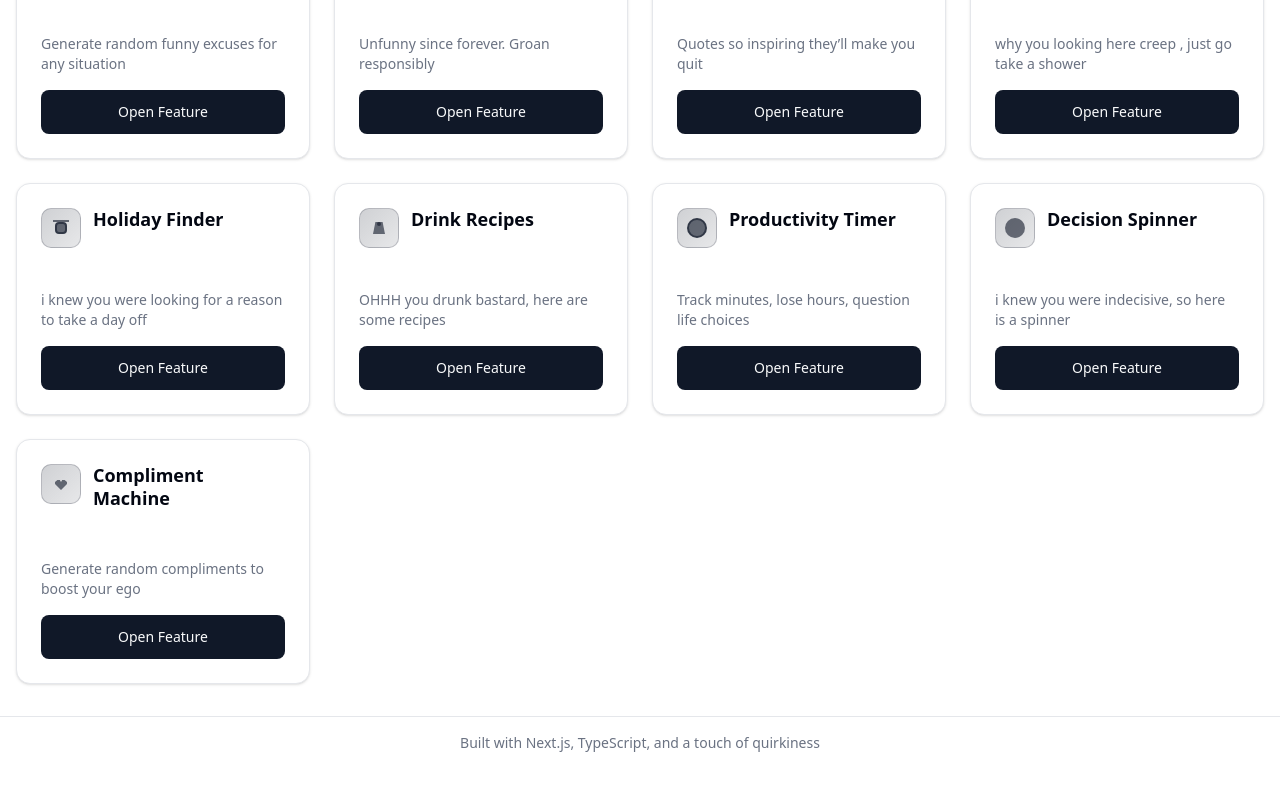
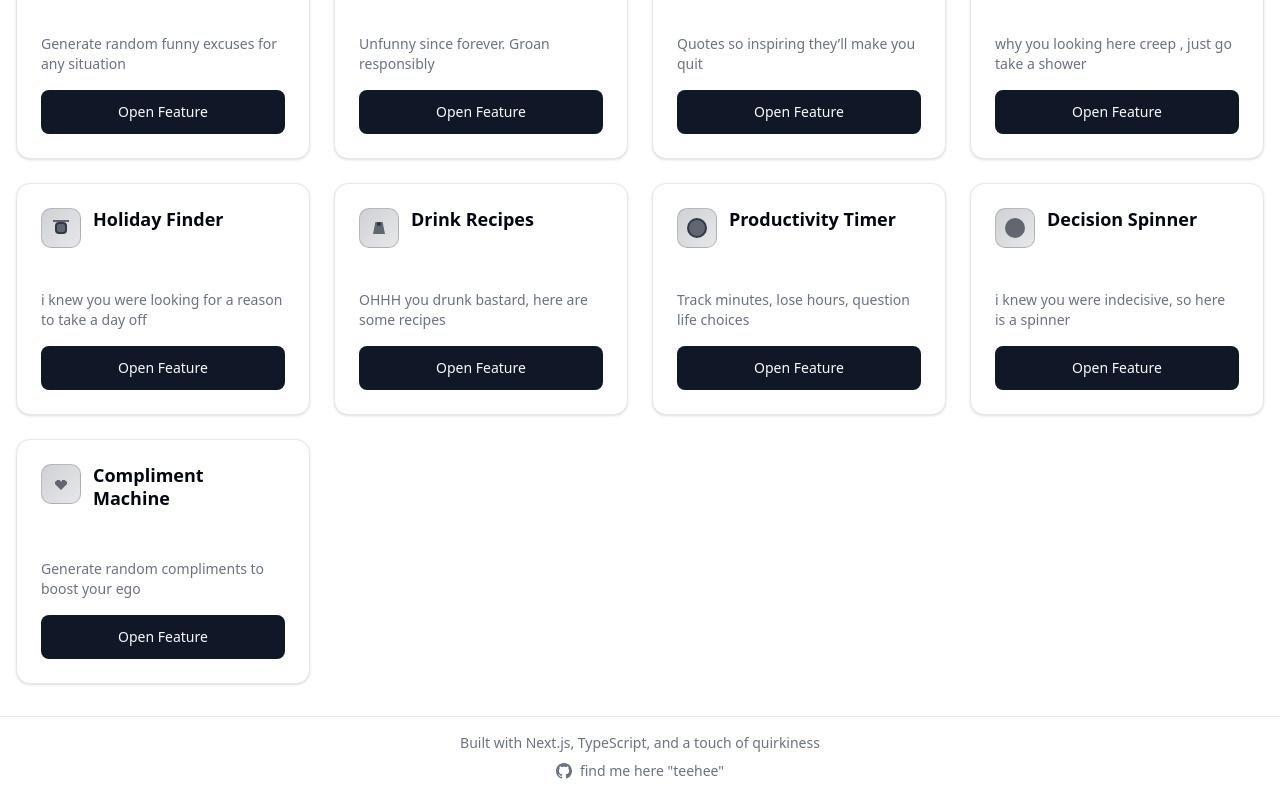
Before and after one commit to luckyxjx/QuirkIT, a Next.js app: page / in a window 1280 px wide. Shown: the part 302-1102 px from the top of the page. Before the commit the page ends 1071 px from the top, so only its background shows below. Built offline with nearby package versions, Linux system fonts and the light colour scheme.

Commit message:
usertag at footer

```diff
--- a/src/components/layout/dashboard-layout.tsx
+++ b/src/components/layout/dashboard-layout.tsx
@@ -107,7 +107,18 @@
 
       <footer className="border-t bg-background/95 backdrop-blur supports-[backdrop-filter]:bg-background/60 mt-auto">
         <div className="container mx-auto px-4 py-4 text-center text-sm text-muted-foreground">
-          <p>Built with Next.js, TypeScript, and a touch of quirkiness</p>
+          <p className="mb-2">Built with Next.js, TypeScript, and a touch of quirkiness</p>
+          <a
+            href="https://github.com/luckyxjx/QuirkIT.git"
+            target="_blank"
+            rel="noopener noreferrer"
+            className="inline-flex items-center gap-2 hover:text-foreground transition-colors duration-200"
+          >
+            <svg className="w-4 h-4" fill="currentColor" viewBox="0 0 24 24">
+              <path d="M12 0c-6.626 0-12 5.373-12 12 0 5.302 3.438 9.8 8.207 11.387.599.111.793-.261.793-.577v-2.234c-3.338.726-4.033-1.416-4.033-1.416-.546-1.387-1.333-1.756-1.333-1.756-1.089-.745.083-.729.083-.729 1.205.084 1.839 1.237 1.839 1.237 1.07 1.834 2.807 1.304 3.492.997.107-.775.418-1.305.762-1.604-2.665-.305-5.467-1.334-5.467-5.931 0-1.311.469-2.381 1.236-3.221-.124-.303-.535-1.524.117-3.176 0 0 1.008-.322 3.301 1.23.957-.266 1.983-.399 3.003-.404 1.02.005 2.047.138 3.006.404 2.291-1.552 3.297-1.23 3.297-1.23.653 1.653.242 2.874.118 3.176.77.84 1.235 1.911 1.235 3.221 0 4.609-2.807 5.624-5.479 5.921.43.372.823 1.102.823 2.222v3.293c0 .319.192.694.801.576 4.765-1.589 8.199-6.086 8.199-11.386 0-6.627-5.373-12-12-12z"/>
+            </svg>
+            find me here "teehee"
+          </a>
         </div>
       </footer>
     </div>
```
